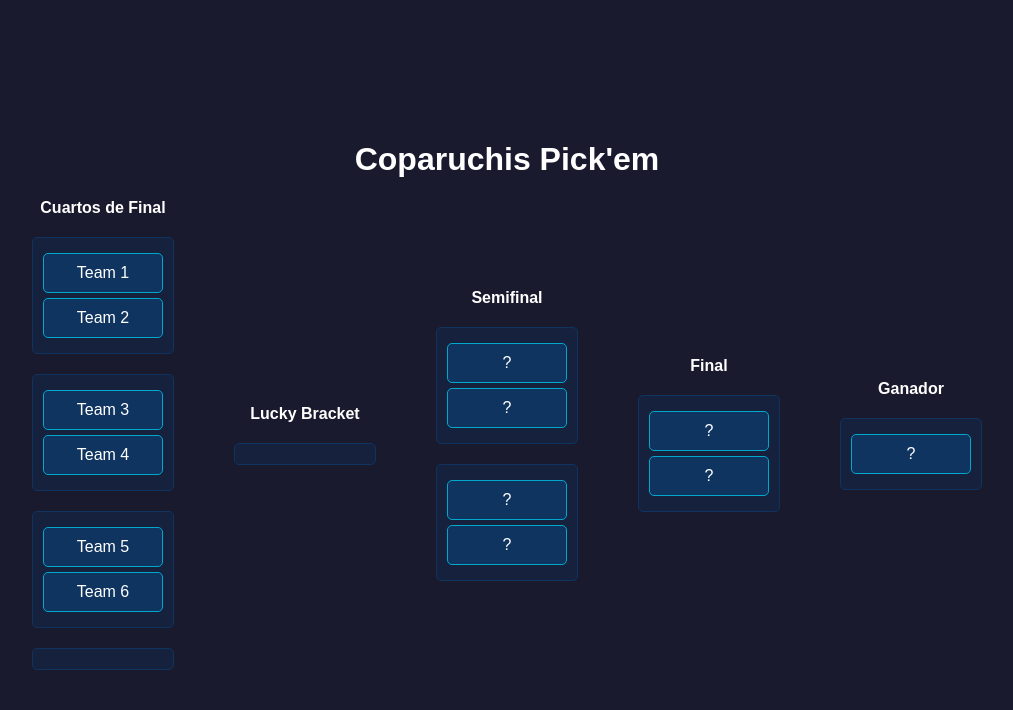
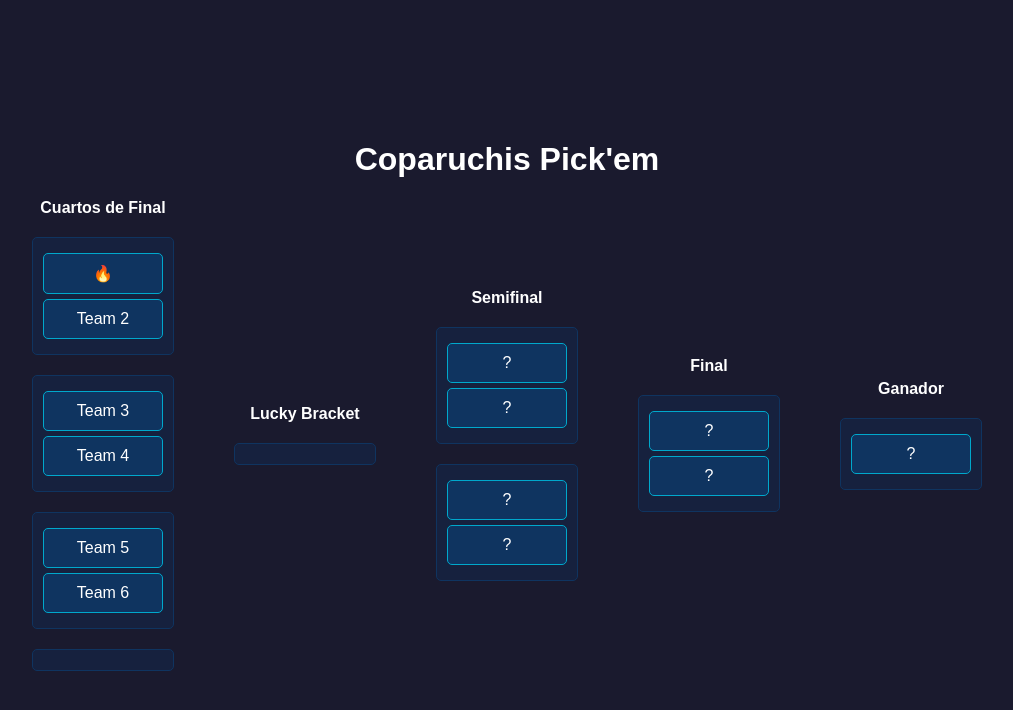
Before and after one commit to Tencito/coparuchis, a plain HTML site: page index.html in a window 1280 px wide. Shown: the whole page, without its empty margins (133-1146 px from the left). Drawn offline with Linux system fonts and the light colour scheme.

Commit message:
Update index.html

```diff
--- a/index.html
+++ b/index.html
@@ -14,7 +14,7 @@
             <div class="round">
                 <div class="phase-title">Cuartos de Final</div>
                 <div class="match" data-next="semi-1" data-phase="1">
-                    <div class="team" onclick="selectWinner(this, 'semi-1')">Team 1</div>
+                    <div class="team" onclick="selectWinner(this, 'semi-1')">&#x1F525;</div>
                     <div class="team" onclick="selectWinner(this, 'semi-1')">Team 2</div>
                 </div>
                 <div class="match" data-next="semi-1" data-phase="1">
```
